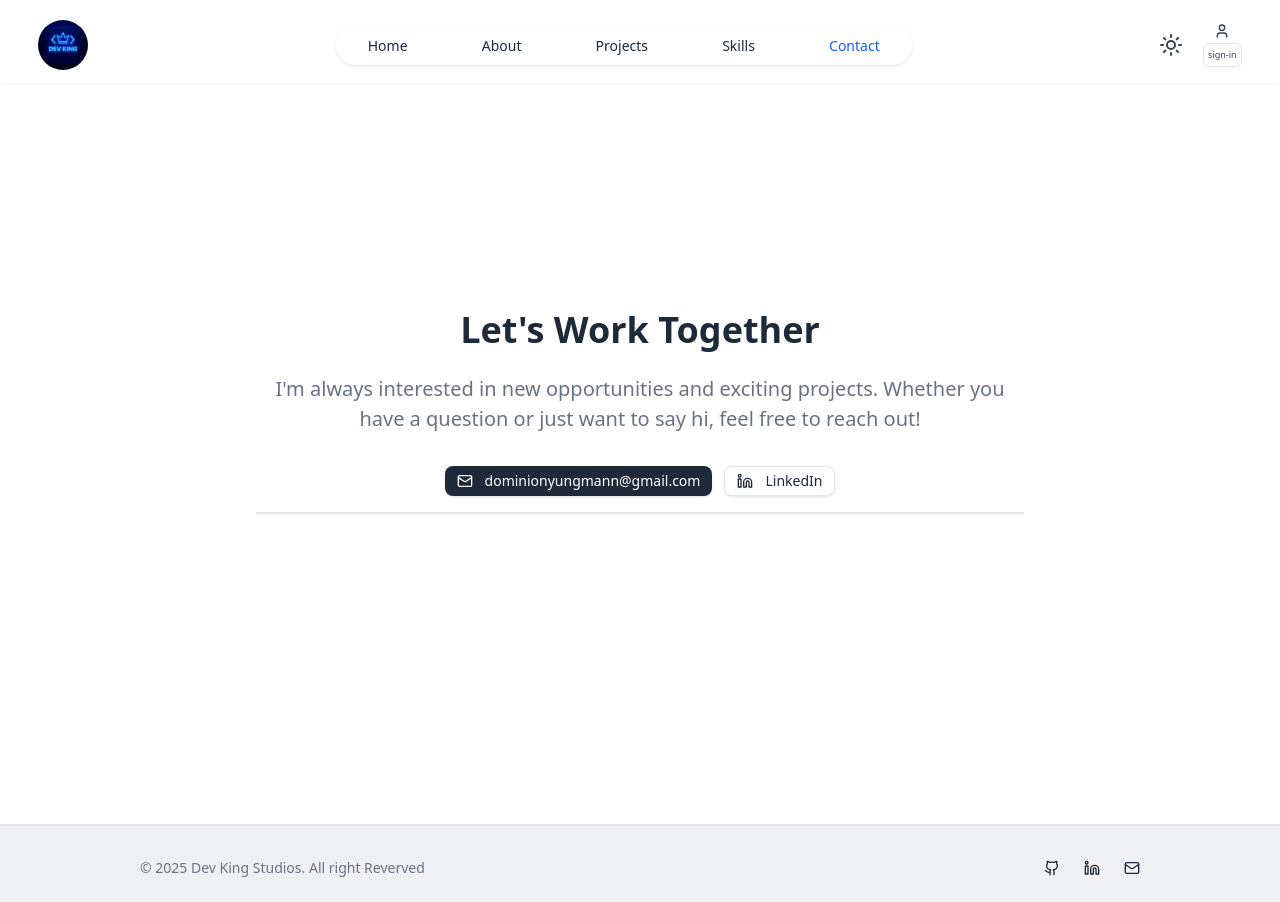
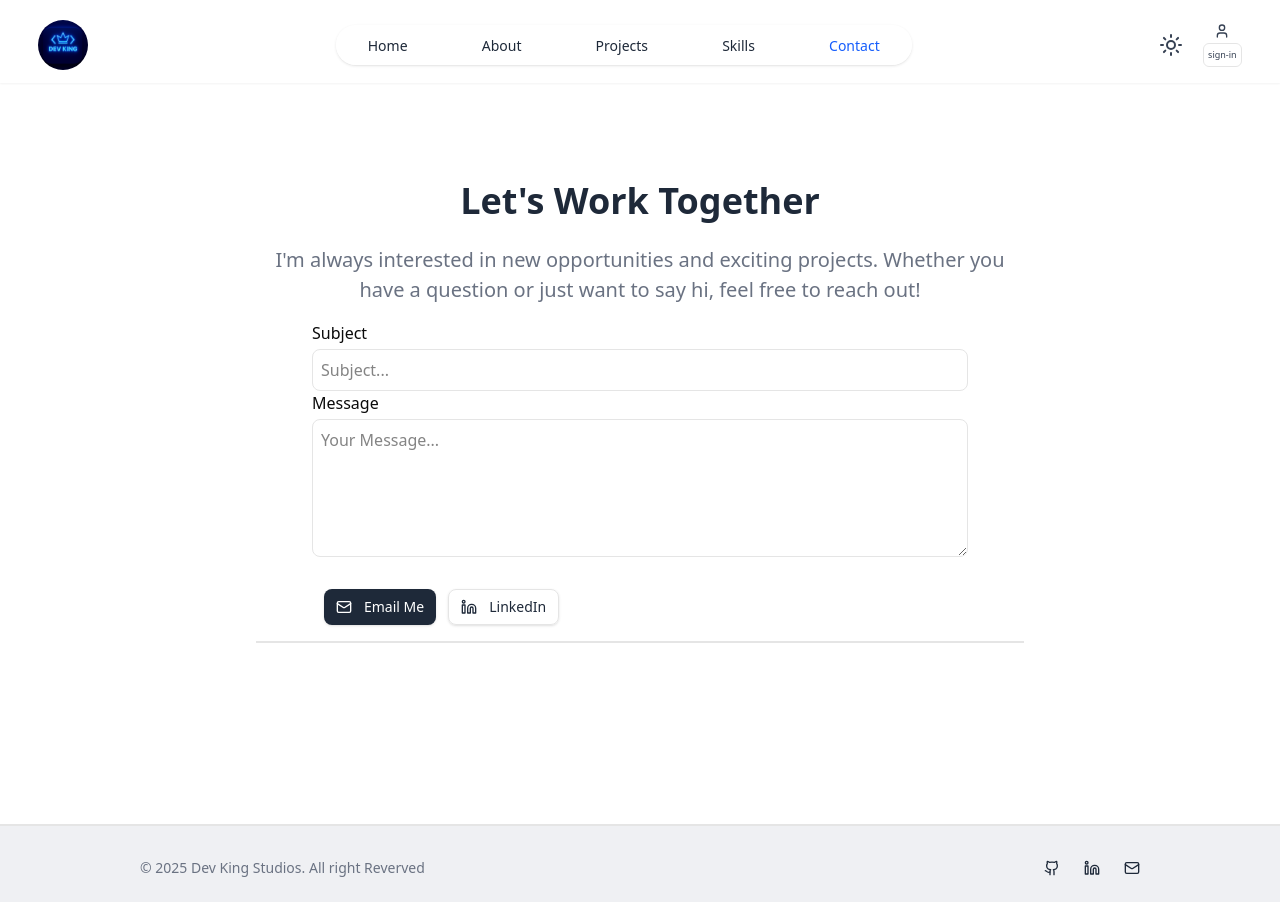
Before and after one commit to Estra-Dev/Dev-Folio, a Next.js app in the folder client/: page /contact in a window 1280 px wide. Built offline with nearby package versions, Linux system fonts and the light colour scheme.

Commit message:
added a contact form

```diff
--- a/client/components/About_Me.tsx
+++ b/client/components/About_Me.tsx
@@ -4,10 +4,25 @@ import React, { ReactNode } from "react";
 
 const About_Me = () => {
   const about = [
-    { icon: Code, years: 15, type: "Projects Completed", id: 1 },
+    {
+      icon: Code,
+      years: "Clean Code",
+      type: "Writing maintainable, scablable code that stands the test of time",
+      id: 1,
+    },
     { icon: Globe, years: 5, type: "Years Experience", id: 2 },
-    { icon: Palette, years: 12, type: "Technologies", id: 3 },
-    { icon: Database, years: 10, type: "Happy Clients", id: 4 },
+    {
+      icon: Palette,
+      years: "Design Focus",
+      type: "Bridging the gap between design and development for pixel-perfect results",
+      id: 3,
+    },
+    {
+      icon: Database,
+      years: "Performance",
+      type: "Optimizing applications for speed, accessibilty, and user experience",
+      id: 4,
+    },
   ];
 
   return (
@@ -74,10 +89,10 @@ const About_Me = () => {
             return (
               <div
                 key={item.id}
-                className=" flex justify-center items-center flex-col gap-1.5 w-[150px] h-[150px] md:w-[200px] md:h-[200px] rounded-md shadow-md border text-gray-900"
+                className=" flex justify-center items-center flex-col gap-1.5 w-[200px] h-[200px] md:w-[250px] md:h-[250px] rounded-md shadow-md border text-gray-900 px-2"
               >
                 <IconComponents />
-                <p className=" font-bold text-2xl">{item.years}+</p>
+                <p className=" font-bold text-2xl">{item.years}</p>
                 <p className=" text-gray-500 text-sm">{item.type}</p>
               </div>
             );
--- a/client/components/Contact.tsx
+++ b/client/components/Contact.tsx
@@ -1,8 +1,43 @@
+"use client";
+
 import { Linkedin, Mail } from "lucide-react";
 import Link from "next/link";
-import React from "react";
+import React, { useState } from "react";
+import { Button } from "./ui/button";
 
 const Contact = () => {
+  const [subject, setSubject] = useState("");
+  const [message, setMessage] = useState("");
+  const [error, setError] = useState("");
+  const [success, setSuccess] = useState(false);
+
+  // const handleChange = (e:React.ChangeEvent<HTMLInputElement>) => {
+  //   const { name, value } = e.target
+  //   setMailDetails({...mailDetails, [name]: value})
+  // }
+
+  const handleSubmit = (e: React.FormEvent<HTMLFormElement>) => {
+    e.preventDefault();
+    setError("");
+    setSuccess(false);
+    try {
+      if (!subject && !message) {
+        return setError("Fill all fields please");
+      } else {
+        setSuccess(true);
+      }
+      const email = "dominionyungmann@gmail.com";
+      const mailto = `mailto:${email}?subject=${encodeURIComponent(
+        subject
+      )}&body=${encodeURIComponent(message)}`;
+      window.location.href = mailto;
+      setSubject("");
+      setMessage("");
+    } catch (error: any) {
+      setError(error);
+    }
+  };
+  console.log(subject, message);
   return (
     <div className=" max-w-3xl mx-auto my-10 border-b-2 pb-4 px-3 text-center">
       <h1 className=" text-4xl font-bold text-gray-800 my-6">
@@ -13,15 +48,49 @@ const Contact = () => {
         Whether you have a question or just want to say hi, feel free to reach
         out!
       </p>
-      <div className=" mt-6 md:flex justify-center gap-3 px-3">
-        <a
-          target="_blank"
-          href="mailto:dominionyungmann@gmail.com"
+
+      <form onSubmit={handleSubmit} className=" max-w-2xl mx-auto mt-4 px-2">
+        <div className=" flex flex-col gap-1 w-full items-start">
+          <label htmlFor="subject">Subject</label>
+          <input
+            type="text"
+            name="subject"
+            value={subject}
+            onChange={(e) => setSubject(e.target.value)}
+            placeholder="Subject..."
+            className=" border w-full p-2 rounded-md"
+          />
+        </div>
+        <div className=" flex flex-col gap-1 w-full items-start">
+          <label htmlFor="message">Message</label>
+          <textarea
+            name="subject"
+            value={message}
+            onChange={(e) => setMessage(e.target.value)}
+            placeholder="Your Message..."
+            rows={5}
+            className=" border w-full p-2 rounded-md"
+          />
+        </div>
+        {error && (
+          <p className=" mt-2 rounded-md p-2 text-red-500 bg-red-400/20">
+            {error}
+          </p>
+        )}
+        {success && (
+          <p className=" mt-2 rounded-md p-2 text-green-600 bg-green-400/20">
+            Sent Successfully
+          </p>
+        )}
+        <div className=" mt-6 flex justify-start gap-3 px-3">
+          <Button
+            disabled={success}
+            type="submit"
             className=" px-3 py-1 bg-gray-800 font-medium text-sm text-white rounded-md items-center gap-3 shadow-sm mt-2 flex justify-center"
           >
             <Mail className=" w-4 h-4" />
-          <p>dominionyungmann@gmail.com</p>
-        </a>
+            <p>Email Me</p>
+          </Button>
           <Link
             target="_blank"
             href={"https://www.linkedin.com/in/dominion-ikonwa-54348a207/"}
@@ -31,6 +100,7 @@ const Contact = () => {
             <p>LinkedIn</p>
           </Link>
         </div>
+      </form>
     </div>
   );
 };
```
Lines whose indentation alone changed are shown as unchanged.
